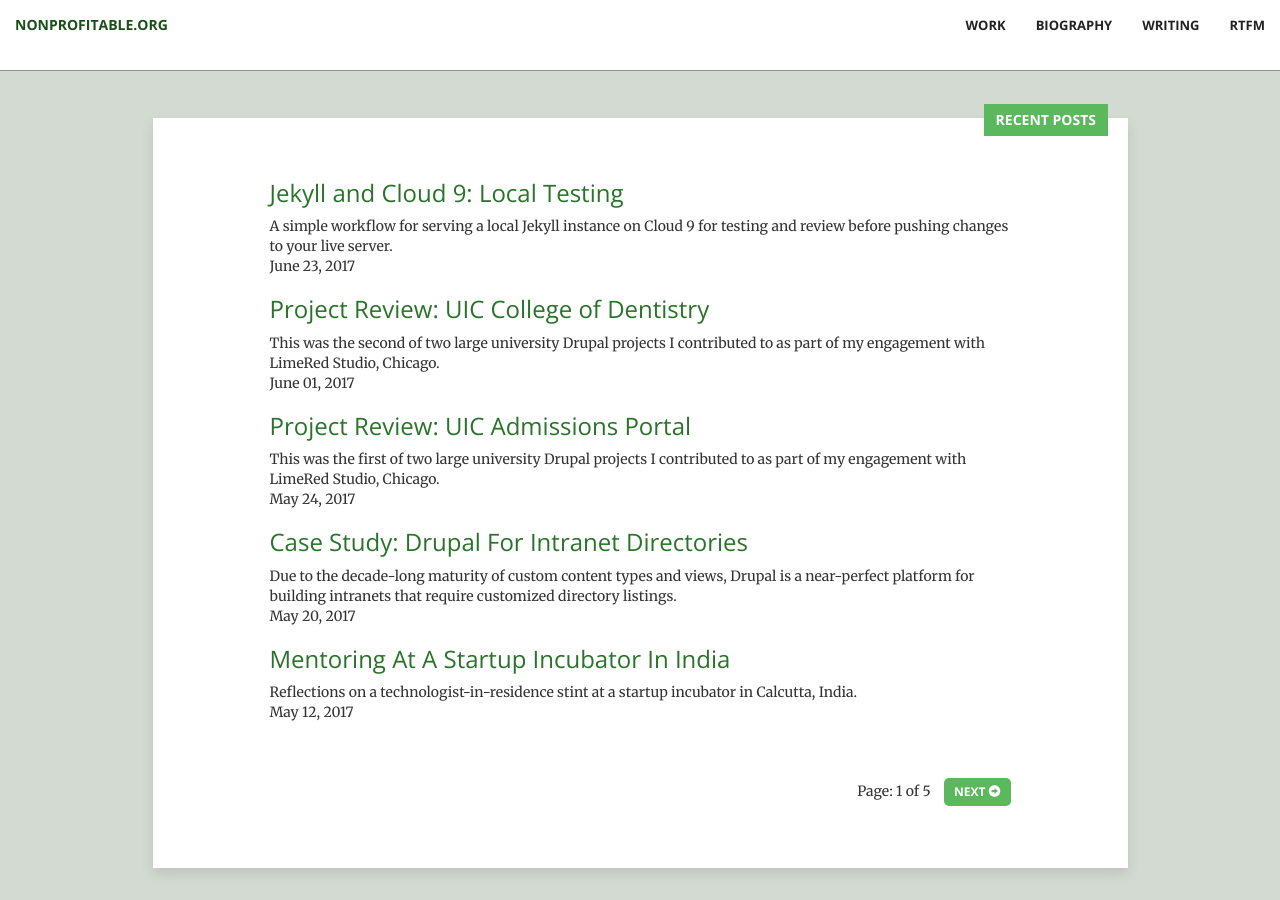
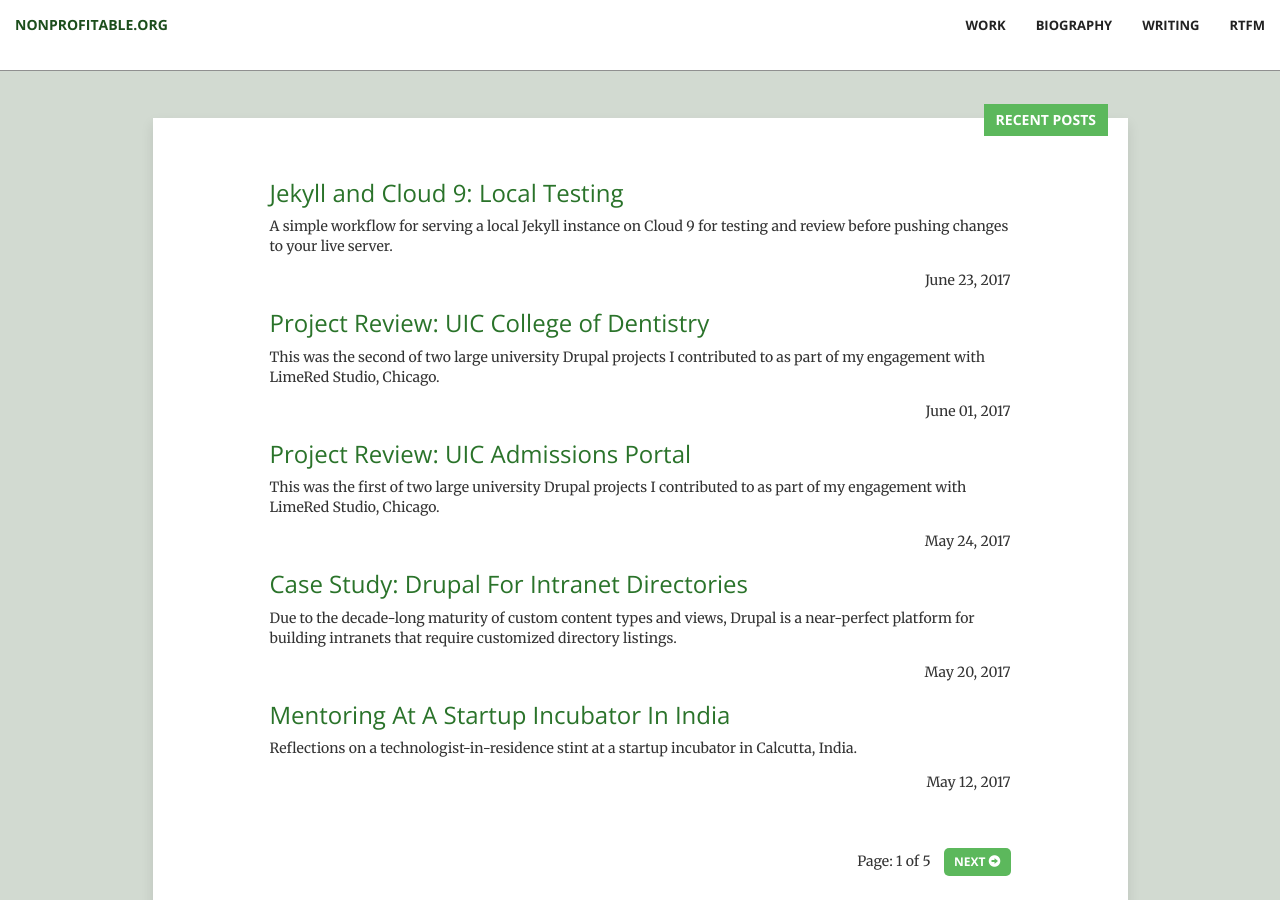
Before and after one commit to nonprofitable/nonprofitable.github.io, a Jekyll site: the page built from index.html, in a window 1280 px wide and 900 px high, scrolled down 880 px. Built offline with Jekyll 4.4.1, drawn with Linux system fonts in a browser that asks for light colours; the list of posts is cut into pages by our own code; comment, search, counter and statistics services are not loaded.

Commit message:
Paginator date styles.

```diff
--- a/_sass/_base.scss
+++ b/_sass/_base.scss
@@ -679,3 +679,8 @@ figure {
 #work, #writing {
     padding-top: 4em;
 }
+
+.date {
+    text-align: right;
+    margin-top: 1em;
+}
```
